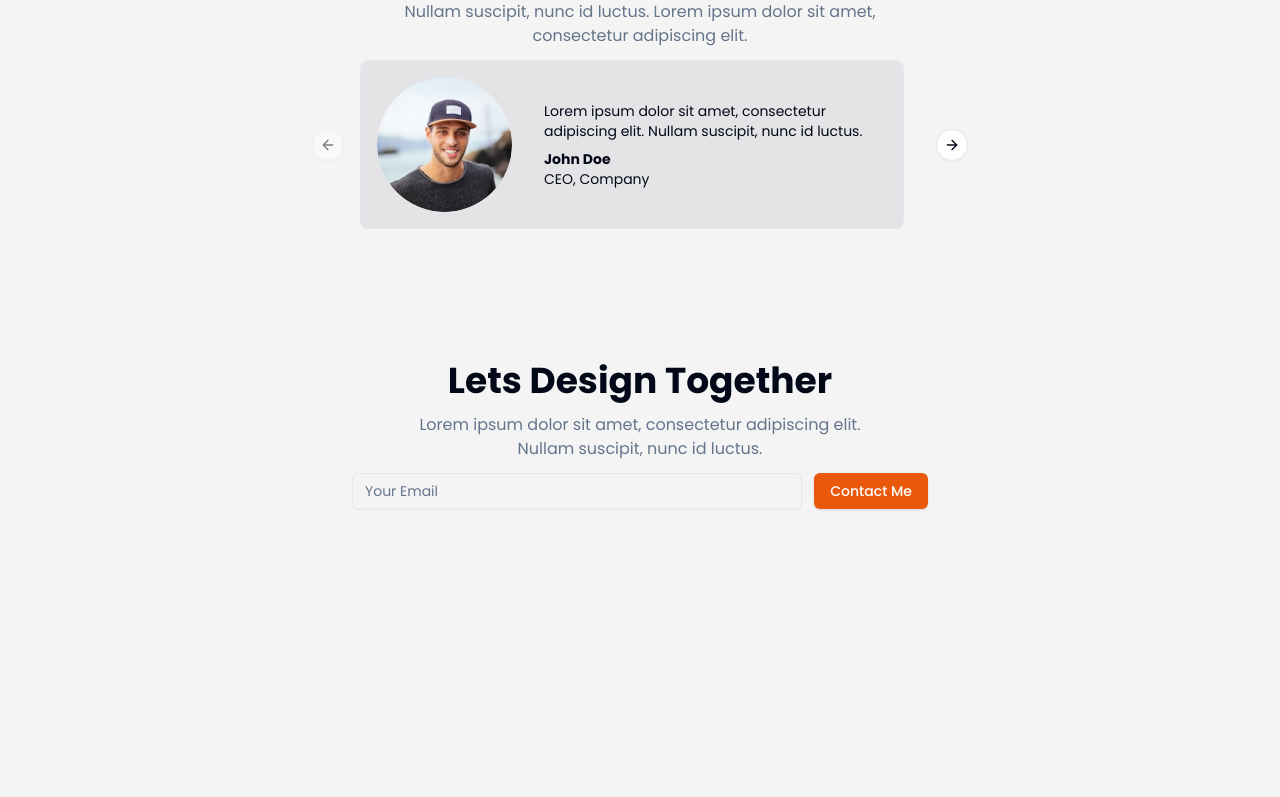
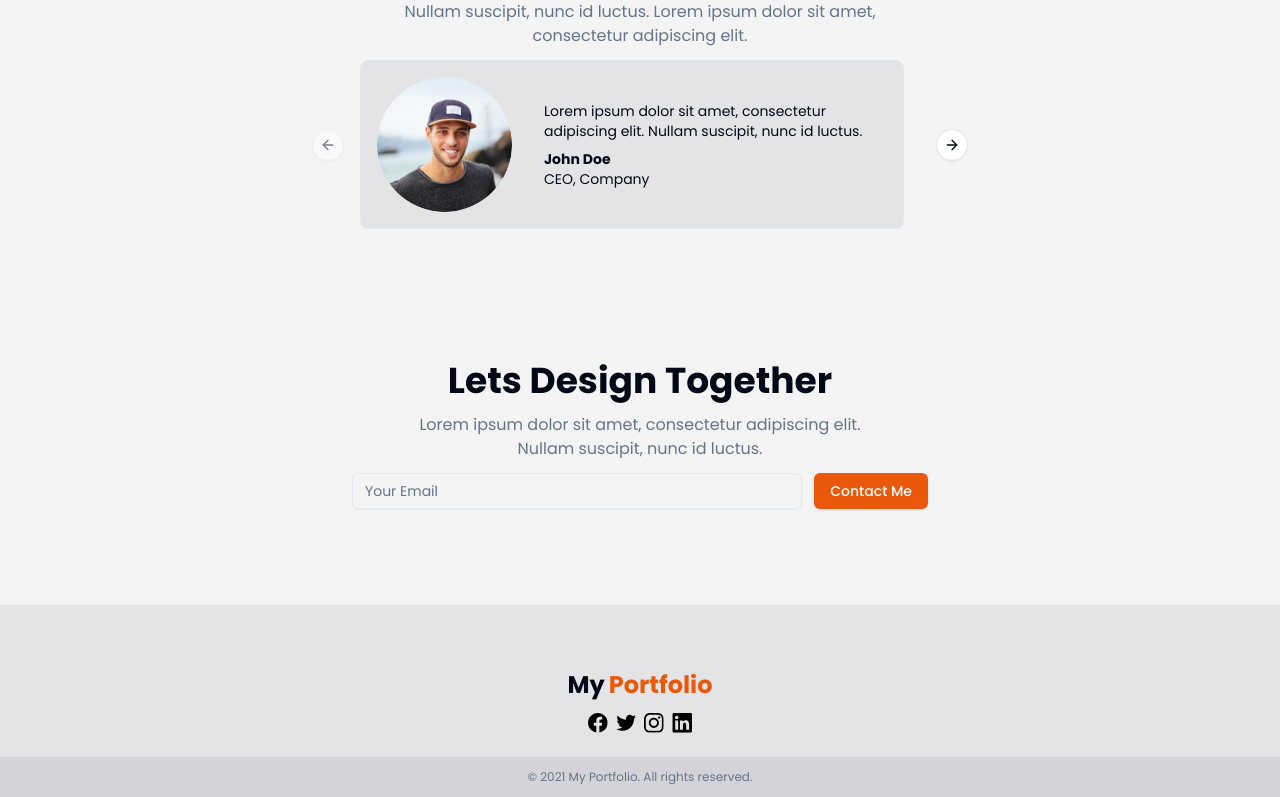
Before and after one commit to makewithreact/my-portfolio, a Next.js app: page / in a window 1280 px wide. Shown: the part 2925-3722 px from the top of the page. Before the commit the page ends 3530 px from the top, so only its background shows below. Built offline with nearby package versions, Linux system fonts and the light colour scheme.

Commit message:
feat: add Footer

```diff
--- a/app/layout.tsx
+++ b/app/layout.tsx
@@ -2,6 +2,7 @@ import type { Metadata } from "next";
 import "./globals.css";
 import { Poppins } from 'next/font/google'
 import { Header } from "@/components/Header";
+import { Footer } from "@/components/Footer";
 
 const poppins = Poppins({
   subsets: ['latin'],
@@ -27,6 +28,7 @@ export default function RootLayout({
       >
         <Header />
         {children}
+        <Footer />
       </body>
     </html>
   );
--- /dev/null
+++ b/components/Footer.tsx
@@ -0,0 +1,27 @@
+import facebookIcon from "@/public/icons/facebook-icon.svg";
+import twitterIcon from "@/public/icons/twitter-icon.svg";
+import instagramIcon from "@/public/icons/instagram-icon.svg";
+import linkedinIcon from "@/public/icons/linkedin-icon.svg";
+
+import Image from "next/image";
+export function Footer() {
+  return (
+    <footer className="py-16 bg-zinc-200 flex flex-col relative gap-3 items-center">
+      <div className="flex items-center gap-1">
+        <span className="text-2xl font-bold">My</span>
+        <span className="text-2xl font-bold text-orange-600">Portfolio</span>
+      </div>
+      <div className="flex gap-2 items-center w-full justify-center">
+        <Image src={facebookIcon} alt="Facebook" width={20} height={20} />
+        <Image src={twitterIcon} alt="Twitter" width={20} height={20} />
+        <Image src={instagramIcon} alt="Instagram" width={20} height={20} />
+        <Image src={linkedinIcon} alt="Linkedin" width={20} height={20} />
+      </div>
+      <div className="flex justify-center p-3 w-full bg-zinc-300 absolute bottom-0">
+        <p className="text-muted-foreground text-xs text-center">
+          © 2021 My Portfolio. All rights reserved.
+        </p>
+      </div>
+    </footer>
+  )
+}
```
